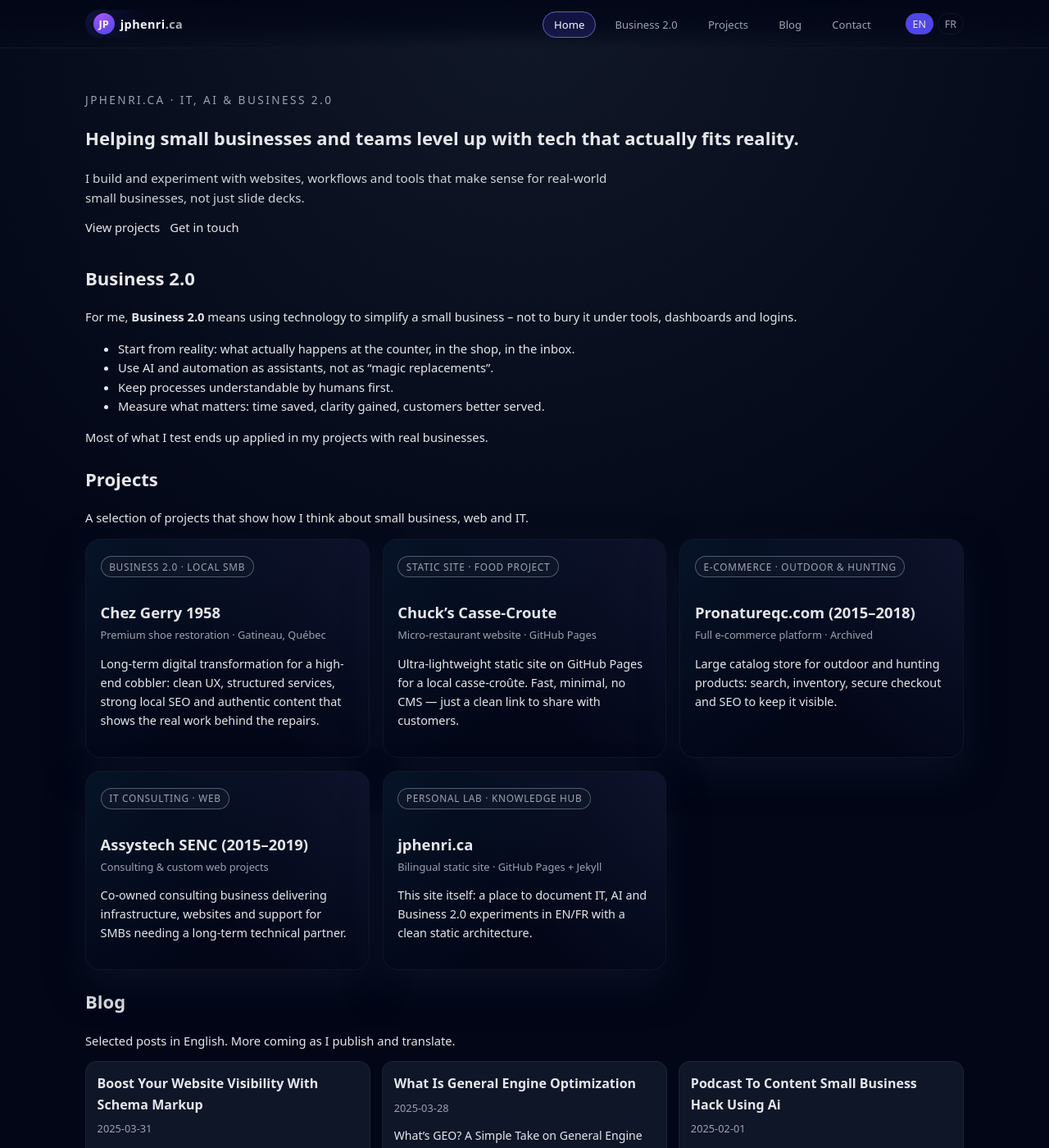
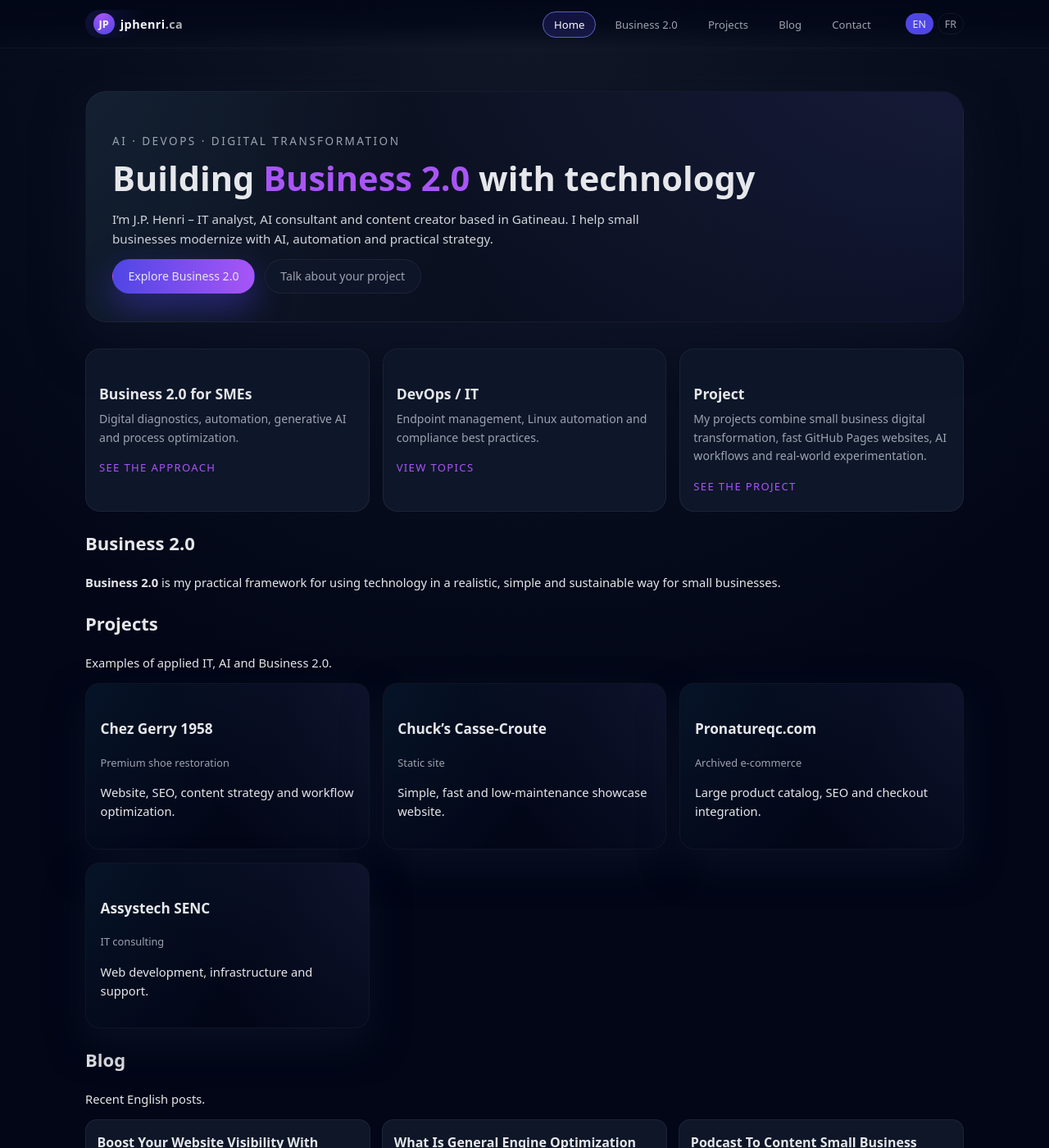
Before and after one commit to jphenri/jphenri.com, a Jekyll site: the page built from index.md, in a window 1280 px wide and 1400 px high. Shown: the whole window at 82% size. Built offline with Jekyll 4.4.1, drawn with Linux system fonts in a browser that asks for light colours; some of the changed text lies outside the part shown.

Commit message:
Update index.md

```diff
--- a/index.md
+++ b/index.md
@@ -5,124 +5,90 @@ nav_key: home
 lang: en
 fr_url: /fr/
 ---
-<section id="hero" class="hero">
-  <p class="hero-kicker">jphenri.ca · IT, AI & Business 2.0</p>
-  <h1>Helping small businesses and teams level up with tech that actually fits reality.</h1>
-  <p class="hero-subtitle">
-    I build and experiment with websites, workflows and tools that make sense for
-    real-world small businesses, not just slide decks.
-  </p>
-  <div class="hero-actions">
-    <a href="#projects" class="hero-btn primary">View projects</a>
-    <a href="#contact" class="hero-btn ghost">Get in touch</a>
+
+<!-- 🔥 Hero + Cards (original home.html content) -->
+<section class="hero">
+  <div class="hero-inner">
+    <p class="hero-kicker">AI · DevOps · Digital Transformation</p>
+
+    <h1 class="hero-title">
+      Building <span>Business 2.0</span> with technology
+    </h1>
+
+    <p class="hero-subtitle">
+      I’m J.P. Henri – IT analyst, AI consultant and content creator based in Gatineau.
+      I help small businesses modernize with AI, automation and practical strategy.
+    </p>
+
+    <div class="hero-actions">
+      <a href="#business" class="btn btn-primary">Explore Business 2.0</a>
+      <a href="#contact" class="btn btn-ghost">Talk about your project</a>
+    </div>
   </div>
 </section>
 
+<section class="cards-grid">
+
+  <article class="card">
+    <h2>Business 2.0 for SMEs</h2>
+    <p>Digital diagnostics, automation, generative AI and process optimization.</p>
+    <a href="#business" class="card-link">See the approach</a>
+  </article>
+
+  <article class="card">
+    <h2>DevOps / IT</h2>
+    <p>Endpoint management, Linux automation and compliance best practices.</p>
+    <a href="#projects" class="card-link">View topics</a>
+  </article>
+
+  <article class="card">
+    <h2>Project</h2>
+    <p>
+      My projects combine small business digital transformation,
+      fast GitHub Pages websites, AI workflows and real-world experimentation.
+    </p>
+    <a href="#projects" class="card-link">See the project</a>
+  </article>
+
+</section>
+
+<!-- 🔥 Main one-page content -->
 <section id="business" class="section">
   <h2>Business 2.0</h2>
   <p>
-    For me, <strong>Business 2.0</strong> means using technology to simplify a small business –
-    not to bury it under tools, dashboards and logins.
-  </p>
-  <ul>
-    <li>Start from reality: what actually happens at the counter, in the shop, in the inbox.</li>
-    <li>Use AI and automation as assistants, not as “magic replacements”.</li>
-    <li>Keep processes understandable by humans first.</li>
-    <li>Measure what matters: time saved, clarity gained, customers better served.</li>
-  </ul>
-  <p>
-    Most of what I test ends up applied in <a href="#projects">my projects</a> with real businesses.
+    <strong>Business 2.0</strong> is my practical framework for using technology in a realistic,
+    simple and sustainable way for small businesses.
   </p>
 </section>
 
 <section id="projects" class="section">
   <h2>Projects</h2>
-  <p class="section-lead">
-    A selection of projects that show how I think about small business, web and IT.
-  </p>
+  <p class="section-lead">Examples of applied IT, AI and Business 2.0.</p>
 
   <section class="projects-grid">
 
     <article class="project-card">
-      <div class="project-card-header">
-        <span class="project-badge">Business 2.0 · Local SMB</span>
-        <h3 class="project-card-title">
-          <a href="https://chezgerry1958.com" target="_blank" rel="noopener noreferrer">
-            Chez Gerry 1958
-          </a>
-        </h3>
-        <p class="project-card-meta">Premium shoe restoration · Gatineau, Québec</p>
-      </div>
-      <p class="project-card-desc">
-        Long-term digital transformation for a high-end cobbler: clean UX, structured services,
-        strong local SEO and authentic content that shows the real work behind the repairs.
-      </p>
+      <h3><a href="https://chezgerry1958.com">Chez Gerry 1958</a></h3>
+      <p class="project-card-meta">Premium shoe restoration</p>
+      <p>Website, SEO, content strategy and workflow optimization.</p>
     </article>
 
     <article class="project-card">
-      <div class="project-card-header">
-        <span class="project-badge">Static site · Food project</span>
-        <h3 class="project-card-title">
-          <a href="https://chucks-casse-croute.com" target="_blank" rel="noopener noreferrer">
-            Chuck’s Casse-Croute
-          </a>
-        </h3>
-        <p class="project-card-meta">Micro-restaurant website · GitHub Pages</p>
-      </div>
-      <p class="project-card-desc">
-        Ultra-lightweight static site on GitHub Pages for a local casse-croûte. Fast, minimal,
-        no CMS — just a clean link to share with customers.
-      </p>
+      <h3><a href="https://chucks-casse-croute.com">Chuck’s Casse-Croute</a></h3>
+      <p class="project-card-meta">Static site</p>
+      <p>Simple, fast and low-maintenance showcase website.</p>
     </article>
 
     <article class="project-card">
-      <div class="project-card-header">
-        <span class="project-badge">E-commerce · Outdoor & hunting</span>
-        <h3 class="project-card-title">
-          <a href="https://web.archive.org/web/20171012223444/https://www.pronatureqc.com/"
-             target="_blank" rel="noopener noreferrer">
-            Pronatureqc.com (2015–2018)
-          </a>
-        </h3>
-        <p class="project-card-meta">Full e-commerce platform · Archived</p>
-      </div>
-      <p class="project-card-desc">
-        Large catalog store for outdoor and hunting products: search, inventory, secure checkout
-        and SEO to keep it visible.
-      </p>
+      <h3><a href="#">Pronatureqc.com</a></h3>
+      <p class="project-card-meta">Archived e-commerce</p>
+      <p>Large product catalog, SEO and checkout integration.</p>
     </article>
 
     <article class="project-card">
-      <div class="project-card-header">
-        <span class="project-badge">IT consulting · Web</span>
-        <h3 class="project-card-title">
-          <a href="https://web.archive.org/web/20181229095915/https://assystech.com/"
-             target="_blank" rel="noopener noreferrer">
-            Assystech SENC (2015–2019)
-          </a>
-        </h3>
-        <p class="project-card-meta">Consulting & custom web projects</p>
-      </div>
-      <p class="project-card-desc">
-        Co-owned consulting business delivering infrastructure, websites and support for SMBs
-        needing a long-term technical partner.
-      </p>
-    </article>
-
-    <article class="project-card">
-      <div class="project-card-header">
-        <span class="project-badge">Personal lab · Knowledge hub</span>
-        <h3 class="project-card-title">
-          <a href="https://jphenri.ca" target="_blank" rel="noopener noreferrer">
-            jphenri.ca
-          </a>
-        </h3>
-        <p class="project-card-meta">Bilingual static site · GitHub Pages + Jekyll</p>
-      </div>
-      <p class="project-card-desc">
-        This site itself: a place to document IT, AI and Business 2.0 experiments in EN/FR
-        with a clean static architecture.
-      </p>
+      <h3><a href="#">Assystech SENC</a></h3>
+      <p class="project-card-meta">IT consulting</p>
+      <p>Web development, infrastructure and support.</p>
     </article>
 
   </section>
@@ -130,49 +96,27 @@ fr_url: /fr/
 
 <section id="blog" class="section">
   <h2>Blog</h2>
-  <p class="section-lead">
-    Selected posts in English. More coming as I publish and translate.
-  </p>
+  <p class="section-lead">Recent English posts.</p>
 
   <div class="latest-posts-grid">
     {% assign posts_en = site.posts | where: "lang", "en" | sort: "date" | reverse %}
     {% for post in posts_en limit:3 %}
       <article class="post-card">
-        <h3>
-          <a href="{{ post.url | relative_url }}">{{ post.title }}</a>
-        </h3>
-        <p class="post-card-meta">
-          {{ post.date | date: "%Y-%m-%d" }}
-        </p>
-        {% if post.summary %}
-          <p class="post-card-excerpt">
-            {{ post.summary }}
-          </p>
-        {% elsif post.excerpt %}
-          <p class="post-card-excerpt">
-            {{ post.excerpt | strip_html | truncate: 150 }}
-          </p>
-        {% endif %}
+        <h3><a href="{{ post.url }}">{{ post.title }}</a></h3>
+        <p class="post-card-meta">{{ post.date | date: "%Y-%m-%d" }}</p>
+        <p class="post-card-excerpt">{{ post.excerpt | strip_html | truncate: 150 }}</p>
       </article>
     {% endfor %}
   </div>
 
-  <p class="section-more">
-    <a href="/blog/">View all posts →</a>
-  </p>
+  <p class="section-more"><a href="/blog/">View all posts →</a></p>
 </section>
 
 <section id="contact" class="section section-contact">
   <h2>Contact</h2>
-  <p>
-    If you’d like to talk about small business projects, web, AI workflows or IT,
-    the best way is to send me a short message with context.
-  </p>
+  <p>Get in touch for a project or idea:</p>
   <ul>
-    <li>Email: <a href="mailto:contact@jphenri.ca">contact@jphenri.ca</a></li>
-    <li>LinkedIn: <a href="https://www.linkedin.com" target="_blank" rel="noopener noreferrer">LinkedIn profile (placeholder)</a></li>
+    <li>📧 <a href="mailto:contact@jphenri.ca">contact@jphenri.ca</a></li>
+    <li>🔗 LinkedIn (add your link)</li>
   </ul>
-  <p>
-    I don’t take on every project, but I do read everything.
-  </p>
 </section>
```
